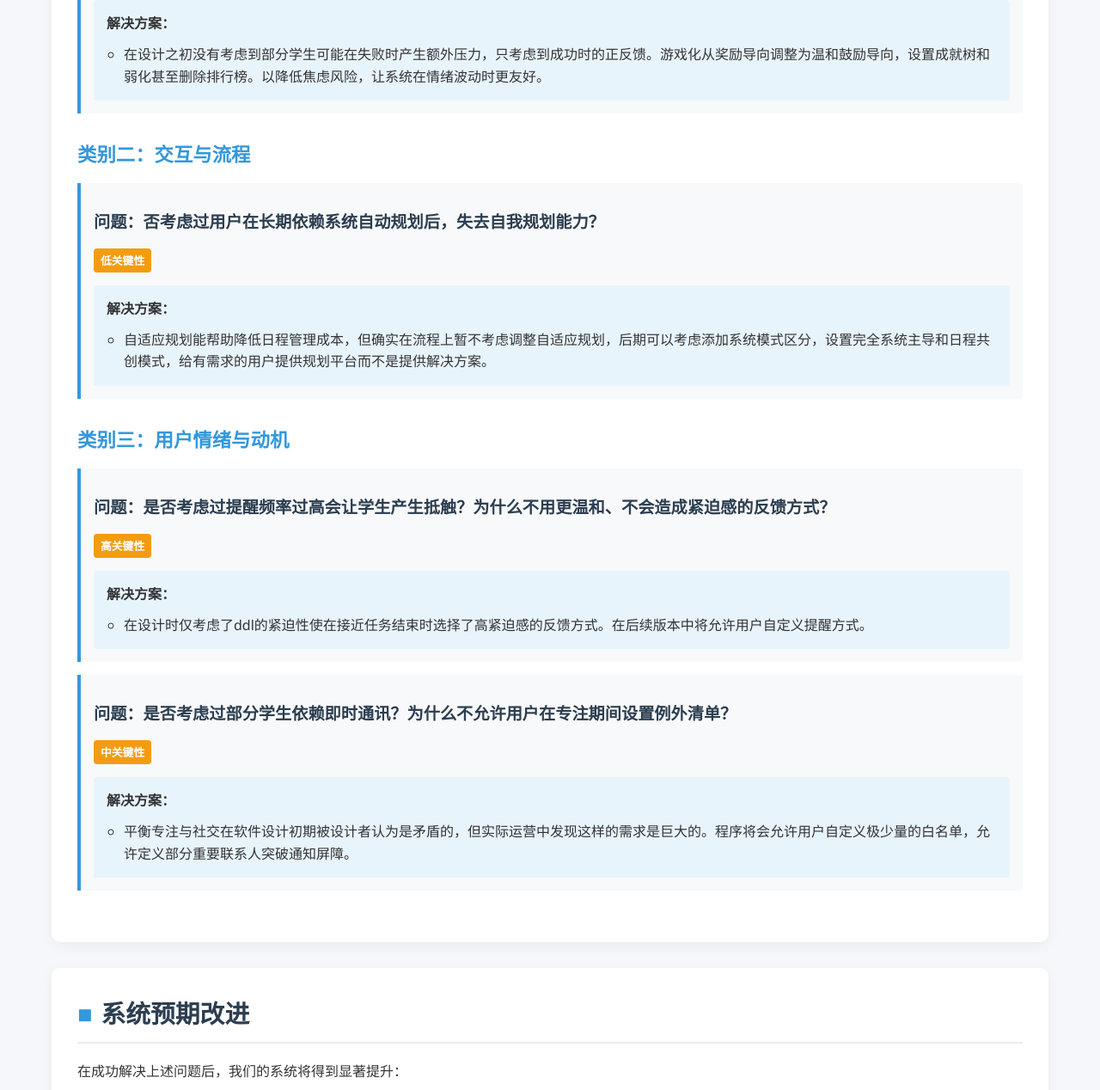
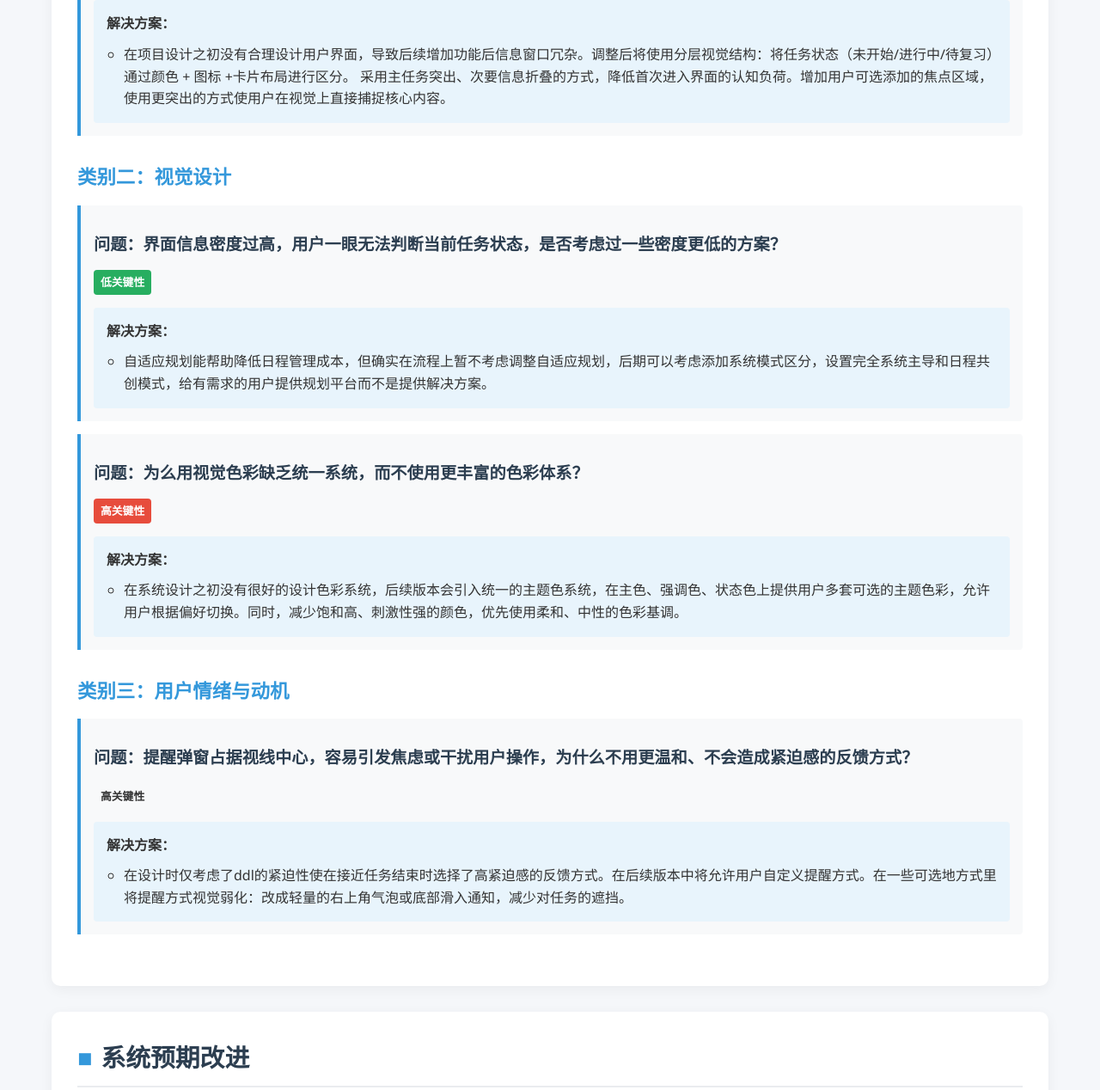
Before and after one commit to 1643596605/1643596605.github.io, a plain HTML site: page critique.html in a window 1280 px wide. Shown: the part 1133-2401 px from the top of the page at 86% size. Drawn offline with Linux system fonts and the light colour scheme.

Commit message:
更新lab9

```diff
--- a/critique.html
+++ b/critique.html
@@ -270,7 +270,7 @@
       <ul class="problem-list">
         <li class="problem-item">
           <h4>问题：是否考虑过让用户根据自己的习惯定制拆解策略，而不是完全依赖系统自动拆解？</h4>
-          <div class="criticality criticality-high">中关键性</div>
+          <div class="criticality criticality-medium">中关键性</div>
           <div class="response-section">
             <strong>解决方案：</strong>
             <ul style="margin-left: 20px; margin-top: 10px;">
@@ -285,7 +285,8 @@
           <div class="response-section">
             <strong>解决方案：</strong>
             <ul style="margin-left: 20px; margin-top: 10px;">
-              <li>在设计之初没有考虑到部分学生可能在失败时产生额外压力，只考虑到成功时的正反馈。游戏化从奖励导向调整为温和鼓励导向，设置成就树和弱化甚至删除排行榜。以降低焦虑风险，让系统在情绪波动时更友好。</li>
+              <li>在项目设计之初没有合理设计用户界面，导致后续增加功能后信息窗口冗杂。调整后将使用分层视觉结构：将任务状态（未开始/进行中/待复习）通过颜色 + 图标 +卡片布局进行区分。
+                  采用主任务突出、次要信息折叠的方式，降低首次进入界面的认知负荷。增加用户可选添加的焦点区域，使用更突出的方式使用户在视觉上直接捕捉核心内容。</li>
             </ul>
           </div>
         </li>
@@ -293,12 +294,12 @@
     </div>
 
     <div class="problem-category">
-      <h3>类别二：交互与流程</h3>
+      <h3>类别二：视觉设计</h3>
 
       <ul class="problem-list">
         <li class="problem-item">
-          <h4>问题：否考虑过用户在长期依赖系统自动规划后，失去自我规划能力？</h4>
-          <div class="criticality criticality-medium">低关键性</div>
+          <h4>问题：界面信息密度过高，用户一眼无法判断当前任务状态，是否考虑过一些密度更低的方案？</h4>
+          <div class="criticality criticality-low">低关键性</div>
           <div class="response-section">
             <strong>解决方案：</strong>
             <ul style="margin-left: 20px; margin-top: 10px;">
@@ -308,6 +309,18 @@
           </div>
         </li>
       </ul>
+        <ul class="problem-list">
+            <li class="problem-item">
+                <h4>问题：为么用视觉色彩缺乏统一系统，而不使用更丰富的色彩体系？</h4>
+                <div class="criticality criticality-high">高关键性</div>
+                <div class="response-section">
+                    <strong>解决方案：</strong>
+                    <ul style="margin-left: 20px; margin-top: 10px;">
+                        <li>在系统设计之初没有很好的设计色彩系统，后续版本会引入统一的主题色系统，在主色、强调色、状态色上提供用户多套可选的主题色彩，允许用户根据偏好切换。同时，减少饱和高、刺激性强的颜色，优先使用柔和、中性的色彩基调。</li>
+                    </ul>
+                </div>
+            </li>
+        </ul>
     </div>
 
     <div class="problem-category">
@@ -315,34 +328,22 @@
 
       <ul class="problem-list">
         <li class="problem-item">
-          <h4>问题：是否考虑过提醒频率过高会让学生产生抵触？为什么不用更温和、不会造成紧迫感的反馈方式？</h4>
-          <div class="criticality criticality-medium">高关键性</div>
+          <h4>问题：提醒弹窗占据视线中心，容易引发焦虑或干扰用户操作，为什么不用更温和、不会造成紧迫感的反馈方式？</h4>
+          <div class="criticality criticality-">高关键性</div>
           <div class="response-section">
             <strong>解决方案：</strong>
             <ul style="margin-left: 20px; margin-top: 10px;">
-              <li>在设计时仅考虑了ddl的紧迫性使在接近任务结束时选择了高紧迫感的反馈方式。在后续版本中将允许用户自定义提醒方式。</li>
+              <li>在设计时仅考虑了ddl的紧迫性使在接近任务结束时选择了高紧迫感的反馈方式。在后续版本中将允许用户自定义提醒方式。在一些可选地方式里将提醒方式视觉弱化：改成轻量的右上角气泡或底部滑入通知，减少对任务的遮挡。</li>
             </ul>
           </div>
         </li>
       </ul>
-        <ul class="problem-list">
-            <li class="problem-item">
-                <h4>问题：是否考虑过部分学生依赖即时通讯？为什么不允许用户在专注期间设置例外清单？</h4>
-                <div class="criticality criticality-medium">中关键性</div>
-                <div class="response-section">
-                    <strong>解决方案：</strong>
-                    <ul style="margin-left: 20px; margin-top: 10px;">
-                        <li>平衡专注与社交在软件设计初期被设计者认为是矛盾的，但实际运营中发现这样的需求是巨大的。程序将会允许用户自定义极少量的白名单，允许定义部分重要联系人突破通知屏障。</li>
-                    </ul>
-                </div>
-            </li>
-        </ul>
+
     </div>
   </section>
 
   <section>
     <h2>系统预期改进</h2>
-    <p>在成功解决上述问题后，我们的系统将得到显著提升：</p>
 
     <div class="improvement-section">
       <div class="improvement-card">
@@ -357,7 +358,7 @@
 
       <div class="improvement-card">
         <h4>功能点3：</h4>
-        <p>去除PVP性对比部分，系统将更倾向于用户的自我提升。</p>
+        <p>添加系统多套色彩体系和色彩应用，简化主副页面窗口，使用户需要突出的部分更加突出。</p>
       </div>
     </div>
   </section>
```
